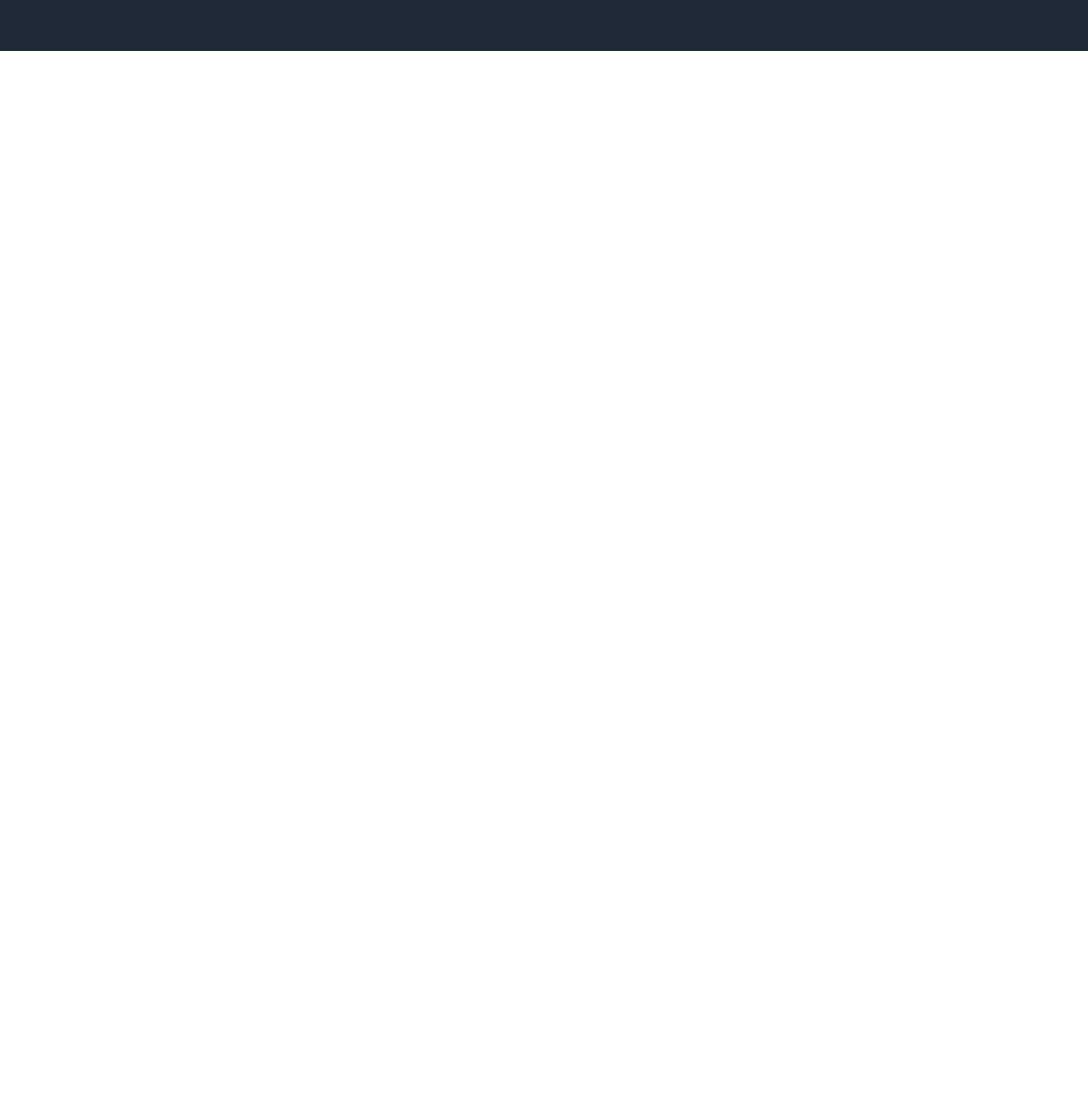
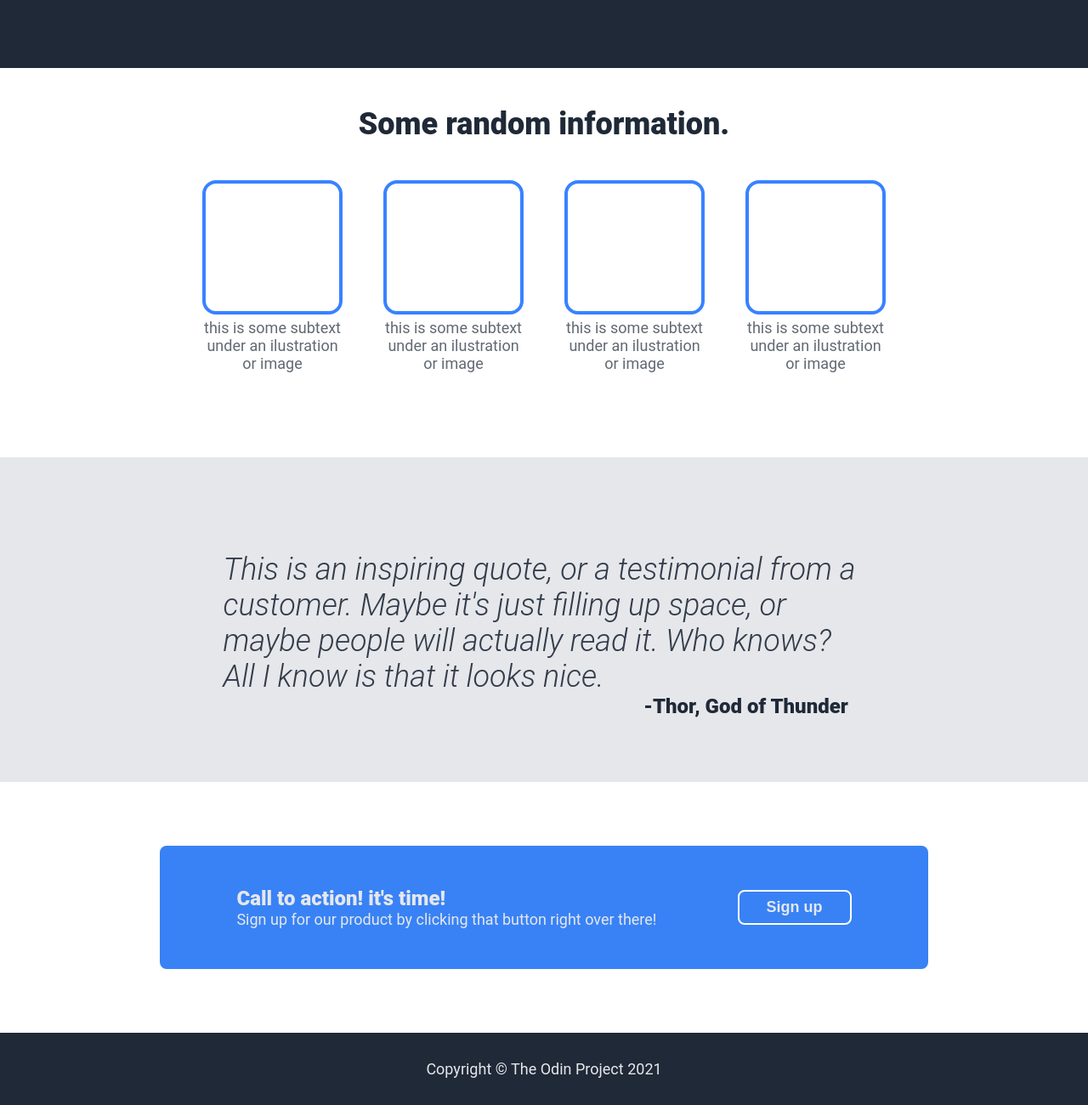
Before and after one commit to joenhedav/landing-page, a plain HTML site: page index.html in a window 1280 px wide. Shown: the part 439-1739 px from the top of the page at 85% size. Before the commit the page ends 800 px from the top, so only its background shows below. Drawn offline with Linux system fonts and the light colour scheme.

Commit message:
Terminado

```diff
--- a/index.html
+++ b/index.html
@@ -7,6 +7,7 @@
     <link href="style.css" rel="stylesheet" />
   </head>
   <body>
+    <!--header-->
     <div class="hero">
       <div class="header">
         <div class="logo">Header Logo</div>
@@ -30,5 +31,69 @@
         </div>
       </div>
     </div>
+
+    <!--information-->
+    <div class="info">
+      <div class="title">Some random information.</div>
+      <div class="info-container">
+        <div class="info-content">
+          <div class="info-placeholder"></div>
+          <div class="info-subtext">
+            this is some subtext under an ilustration or image
+          </div>
+        </div>
+        <div class="info-content">
+          <div class="info-placeholder"></div>
+          <div class="info-subtext">
+            this is some subtext under an ilustration or image
+          </div>
+        </div>
+        <div class="info-content">
+          <div class="info-placeholder"></div>
+          <div class="info-subtext">
+            this is some subtext under an ilustration or image
+          </div>
+        </div>
+        <div class="info-content">
+          <div class="info-placeholder"></div>
+          <div class="info-subtext">
+            this is some subtext under an ilustration or image
+          </div>
+        </div>
+      </div>
+    </div>
+
+    <!--quote-->
+    <div class="quote-container">
+      <div class="quote">
+        <p>
+          This is an inspiring quote, or a testimonial from a customer. Maybe
+          it's just filling up space, or maybe people will actually read it. Who
+          knows? All I know is that it looks nice.
+        </p>
+      </div>
+      <div class="author">-Thor, God of Thunder</div>
+    </div>
+
+    <!--call to action-->
+    <div class="call-container">
+      <div class="call">
+        <div class="call-content">
+          <div class="call-left">
+            <p class="subtitle">Call to action! it's time!</p>
+            <p>Sign up for our product by clicking that button right over there!</p>
+          </div>
+          <div class="call-right">
+              <button>Sign up</button>
+          </div>
+        </div>
+      </div>
+    </div>
+
+    <div class="footer">
+      Copyright &#169 The Odin Project 2021
+    </div>
+
+
   </body>
 </html>
--- a/style.css
+++ b/style.css
@@ -6,7 +6,6 @@ body {
 }
 
 /* header */
-
 .hero {
   display: flex;
   flex-direction: column;
@@ -14,7 +13,8 @@ body {
   padding: 8px 0;
 }
 
-.hero {
+.hero,
+.footer {
   background-color: rgb(31, 41, 55);
 }
 
@@ -26,25 +26,18 @@ body {
   align-items: center;
 }
 
-.content {
-  margin: 90px;
-}
-
 .main {
   width: 50%;
 }
 
-button {
-  background-color: rgb(56, 130, 246);
-  border: none;
-  padding: 8px 32px;
-  border-radius: 8px;
+.content {
+  margin: 100px 0 100px;
 }
 
 .main h1 {
   font-size: 48px;
+  margin: 0;
   font-weight: 900;
-  margin: 0;
 }
 
 .main p {
@@ -60,13 +53,8 @@ button {
 
 .logo,
 .main,
-button {
+.placeholder p {
   color: rgb(249, 250, 248);
-}
-
-button {
-  font-size: 18px;
-  font-weight: 900;
 }
 
 ul {
@@ -76,28 +64,155 @@ ul {
 }
 
 a,
-p {
+button,
+p,
+.footer {
   font-size: 18px;
   color: rgb(229, 231, 235);
+  text-decoration: none;
 }
 
-a {
-text-decoration: none;
+button {
+  background-color: rgb(56, 130, 246);
+  border: none;
+  border-radius: 8px;
+  padding: 8px 32px;
+  font-weight: 900;
 }
 
 .placeholder {
+  flex: 1;
   background-color: rgb(169, 169, 169, 0.5);
-  flex: 1;
+  display: flex;
   height: 250px;
-  display: flex;
   justify-content: center;
   align-items: center;
 }
 
 .placeholder p {
-  color: rgb(229, 231, 235);
-  font-weight: 400;
   font-size: 18px;
 }
 
 /* info */
+
+.info {
+  display: flex;
+  flex-direction: column;
+  align-items: center;
+}
+
+.title {
+  color: rgb(31, 41, 55);
+  font-size: 36px;
+  font-weight: 900;
+}
+
+.title,
+.info-container {
+  margin-top: 45px;
+}
+
+.info-container {
+  display: flex;
+  gap: 48px;
+}
+
+.info-content {
+  display: flex;
+  flex-direction: column;
+  width: 165px;
+  margin-bottom: 100px;
+}
+
+.info-placeholder {
+  height: 150px;
+  border: 4px solid rgb(56, 130, 256);
+  border-radius: 16px;
+}
+
+.info-subtext {
+  text-align: center;
+  margin-top: 5px;
+  font-size: 18px;
+  color: rgb(31, 41, 55, 0.7);
+}
+
+/* quote */
+
+.quote-container {
+  background-color: rgb(229, 231, 235);
+  display: flex;
+  flex-direction: column;
+  align-items: center;
+}
+
+.quote {
+  display: flex;
+  justify-content: center;
+  width: 59%;
+  margin-top: 75px;
+}
+
+.quote p {
+  font-size: 36px;
+  font-style: italic;
+  font-weight: 300;
+  color: rgb(31, 41, 55, 0.9);
+  margin-bottom: 0;
+}
+
+.author {
+  margin-left: 475px;
+  color: rgb(31, 41, 55);
+  font-size: 24px;
+  font-weight: 800;
+  margin-bottom: 75px;
+}
+
+/* call to action */
+
+.call-container {
+  display: flex;
+  justify-content: center;
+  align-items: center;
+  margin: 75px;
+}
+
+.call {
+  background-color: rgb(56, 130, 246);
+  width: 80%;
+  height: 145px;
+  display: flex;
+  justify-content: center;
+  border-radius: 8px;
+}
+
+.call-content {
+  width: 80%;
+  display: flex;
+  justify-content: space-between;
+  align-items: center;
+}
+
+.call-left p {
+  margin: 0;
+  font-size: 18px;
+}
+
+.call-left .subtitle {
+  font-weight: 900;
+  font-size: 24px;
+}
+
+.call-right button {
+  border: 2px solid white;
+}
+
+/* footer */
+.footer {
+  display: flex;
+  justify-content: center;
+  align-items: center;
+  font-size: 18px;
+  padding: 32px;
+}
```
